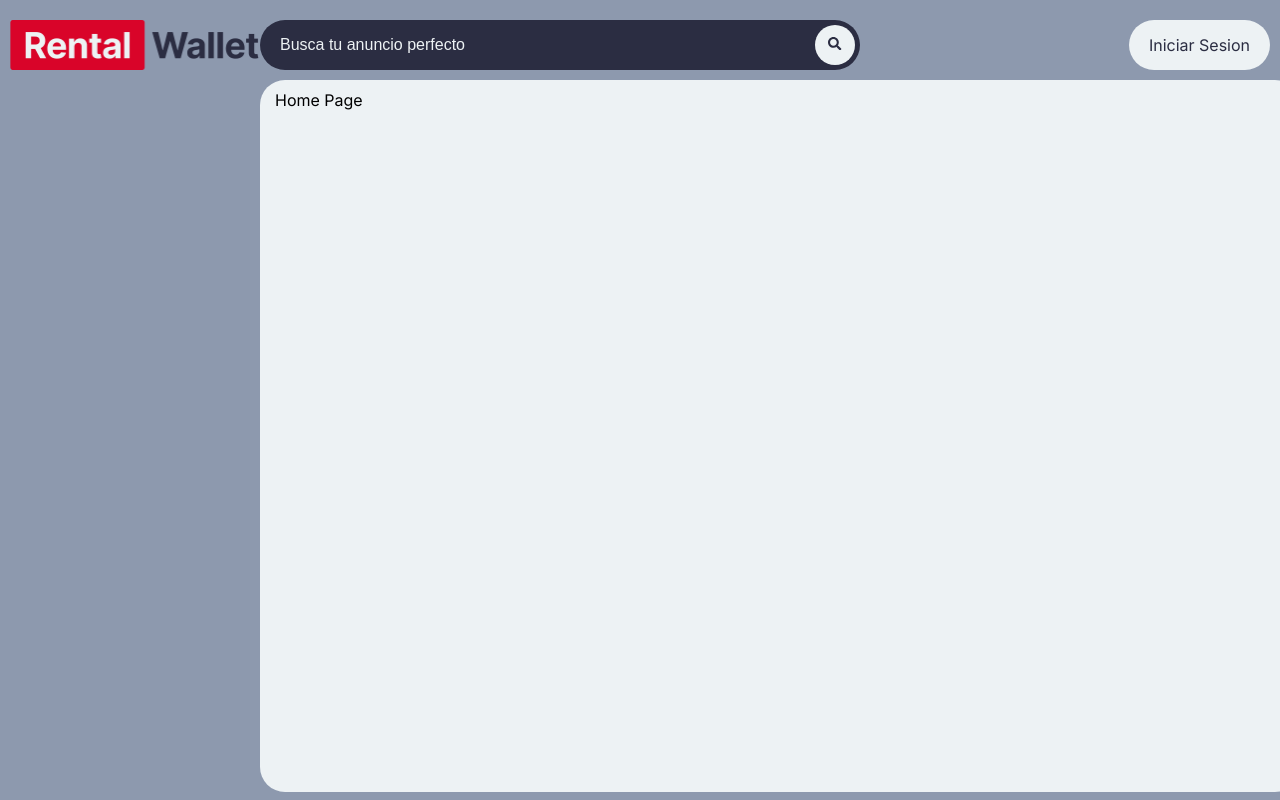
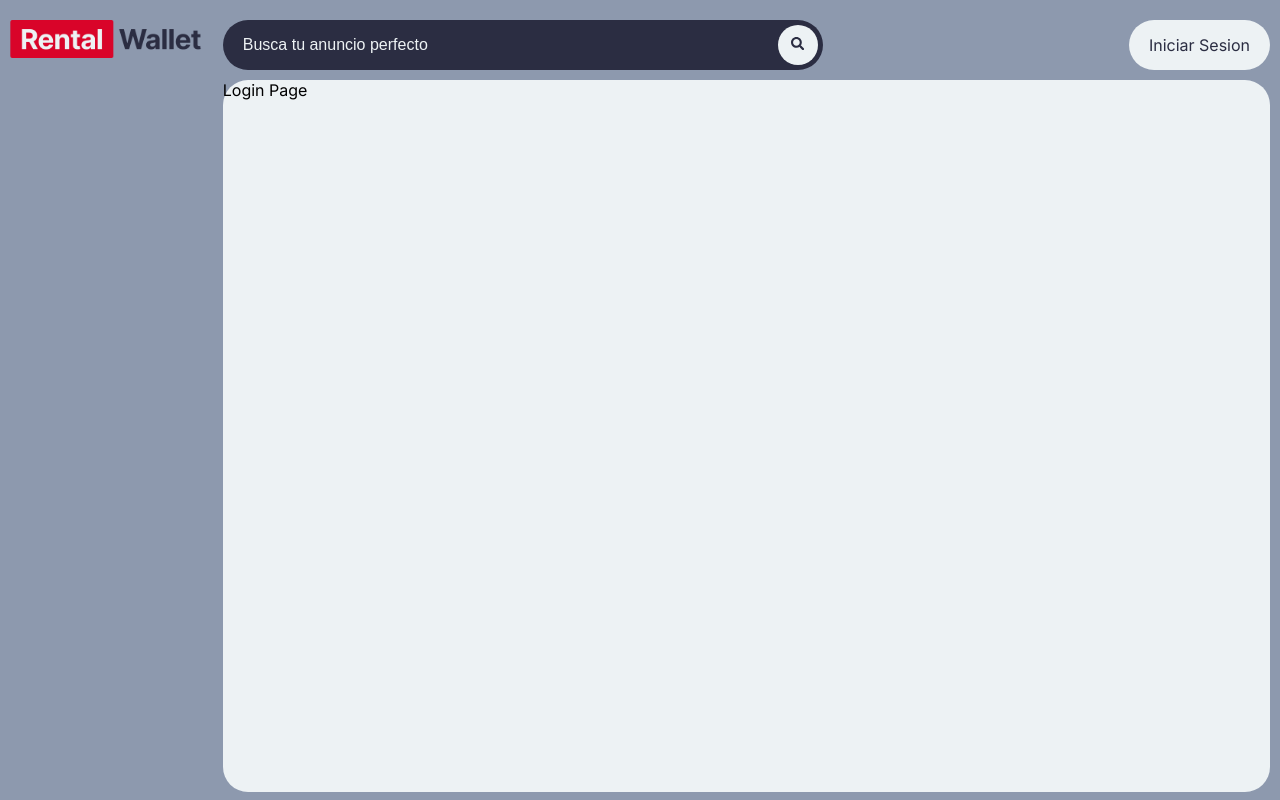
Before and after one commit to GerardM5/RentalWallet, a React (Create React App) app: page /login in a window 1280 px wide. Built offline with nearby package versions, Linux system fonts and the light colour scheme.

Commit message:
bug: margin corrected on main

```diff
--- a/src/components/Layout/AppLayout/AppLayout.css
+++ b/src/components/Layout/AppLayout/AppLayout.css
@@ -33,6 +33,11 @@
     align-content: flex-start;
 }
 
+.logoImage {
+    width: 15vw;
+
+}
+
 .navContainer {
     display: flex;
     flex-direction: row;
@@ -50,6 +55,5 @@
     display: flex;
     width: 100%;
     border-radius: 25px;
-    padding: 10px 15px;
     height: 100%;
 }
--- a/src/components/Layout/AppLayout/AppLayout.tsx
+++ b/src/components/Layout/AppLayout/AppLayout.tsx
@@ -13,7 +13,7 @@ export default function AppLayout({ children }: AppLayoutProps) {
         <section className="leftSection">
           <img
             src={process.env.PUBLIC_URL + "images/LargeLogo.png"}
-            width={250}
+            className="logoImage"
             alt="logo"
           />
         </section>
--- a/src/pages/LoginPage/index.tsx
+++ b/src/pages/LoginPage/index.tsx
@@ -4,7 +4,7 @@ import AppLayout from "components/Layout/AppLayout/AppLayout";
 export default function LoginPage() {
   return (
     <section>
-      <AppLayout>Home Page</AppLayout>
+      <AppLayout>Login Page</AppLayout>
     </section>
   );
 }
```
